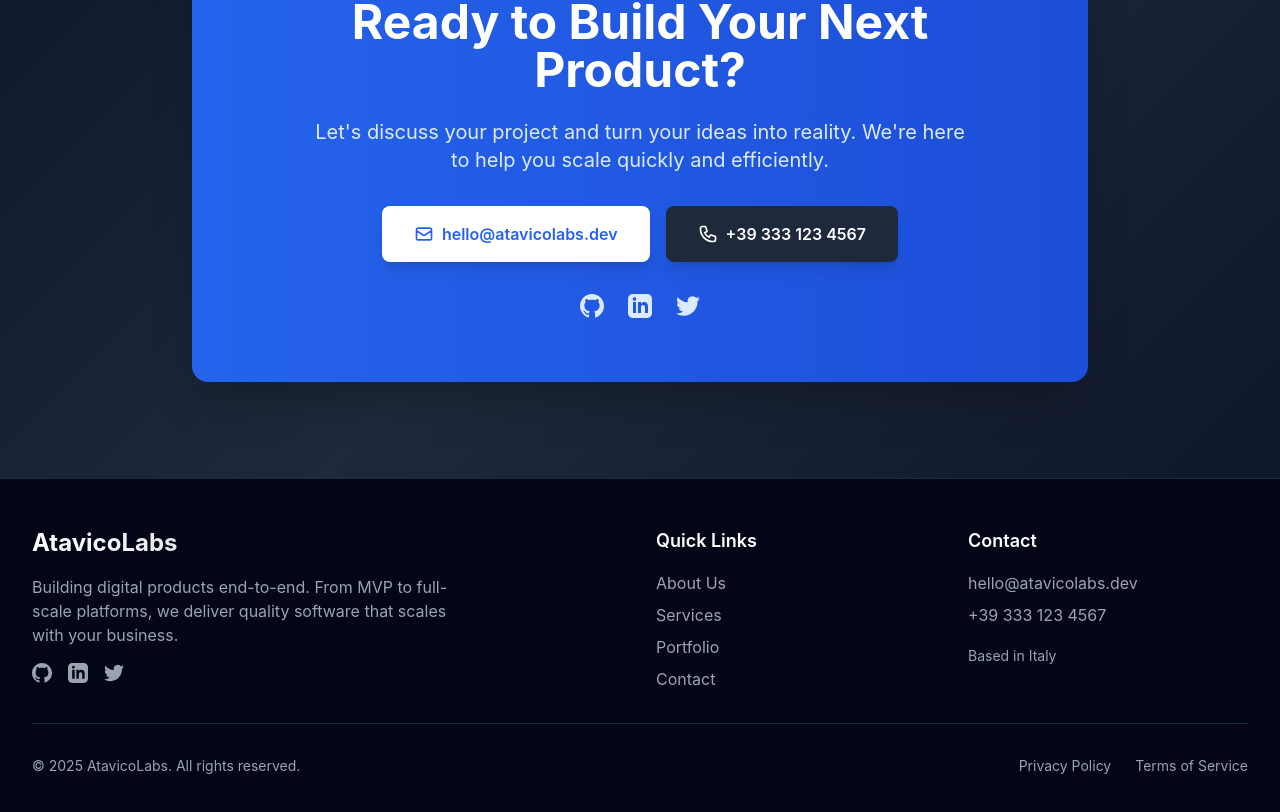
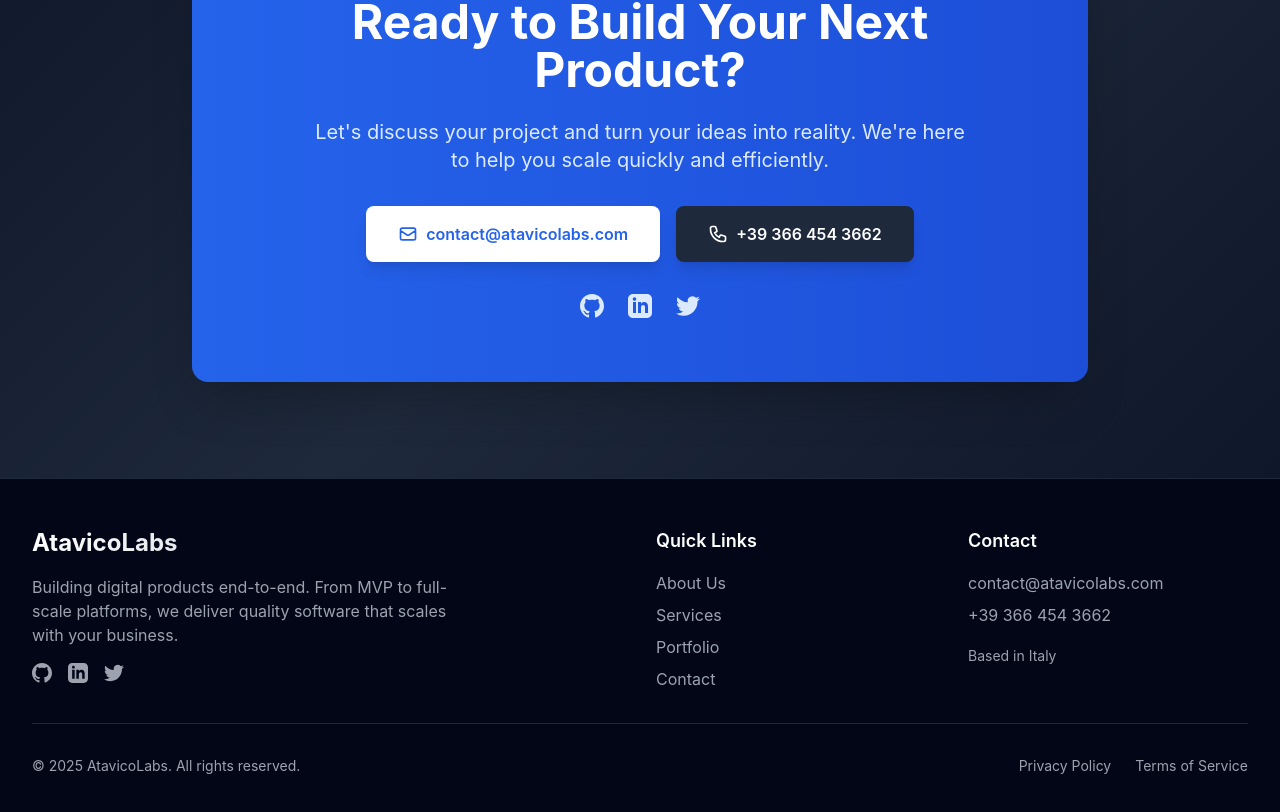
Before and after one commit to atavicoLabs/atavicoLabs, a Next.js app: page / in a window 1280 px wide. Shown: the part 3185-3997 px from the top of the page. Built offline with nearby package versions, Linux system fonts and the light colour scheme.

Commit message:
Update contact information

```diff
--- a/app/components/CTA.tsx
+++ b/app/components/CTA.tsx
@@ -28,7 +28,7 @@ export default function CTA() {
 
           <div className="flex flex-col sm:flex-row gap-4 justify-center items-center">
             <a
-              href="mailto:hello@atavicolabs.dev"
+              href="mailto:contact@atavicolabs.com"
               className="inline-flex items-center gap-2 px-8 py-4 bg-white text-blue-600 font-semibold rounded-lg hover:bg-gray-100 transition-all duration-300 transform hover:scale-105 shadow-lg"
             >
               <svg
@@ -44,11 +44,11 @@ export default function CTA() {
                   d="M3 8l7.89 5.26a2 2 0 002.22 0L21 8M5 19h14a2 2 0 002-2V7a2 2 0 00-2-2H5a2 2 0 00-2 2v10a2 2 0 002 2z"
                 />
               </svg>
-              hello@atavicolabs.dev
+              contact@atavicolabs.com
             </a>
 
             <a
-              href="tel:+393331234567"
+              href="tel:+393664543662"
               className="inline-flex items-center gap-2 px-8 py-4 bg-slate-800 text-white font-semibold rounded-lg hover:bg-slate-700 transition-all duration-300 transform hover:scale-105 shadow-lg"
             >
               <svg
@@ -64,7 +64,7 @@ export default function CTA() {
                   d="M3 5a2 2 0 012-2h3.28a1 1 0 01.948.684l1.498 4.493a1 1 0 01-.502 1.21l-2.257 1.13a11.042 11.042 0 005.516 5.516l1.13-2.257a1 1 0 011.21-.502l4.493 1.498a1 1 0 01.684.949V19a2 2 0 01-2 2h-1C9.716 21 3 14.284 3 6V5z"
                 />
               </svg>
-              +39 333 123 4567
+              +39 366 454 3662
             </a>
           </div>
 
--- a/app/components/Footer.tsx
+++ b/app/components/Footer.tsx
@@ -85,13 +85,13 @@ export default function Footer() {
             <h4 className="text-lg font-semibold mb-4">Contact</h4>
             <ul className="space-y-2 text-gray-400">
               <li>
-                <a href="mailto:hello@atavicolabs.dev" className="hover:text-blue-500 transition-colors">
-                  hello@atavicolabs.dev
+                <a href="mailto:contact@atavicolabs.com" className="hover:text-blue-500 transition-colors">
+                  contact@atavicolabs.com
                 </a>
               </li>
               <li>
-                <a href="tel:+393331234567" className="hover:text-blue-500 transition-colors">
-                  +39 333 123 4567
+                <a href="tel:+393664543662" className="hover:text-blue-500 transition-colors">
+                  +39 366 454 3662
                 </a>
               </li>
               <li className="pt-2">
```
Also changed, not shown: 1 other file (tests, documents, lock files or other folders).
